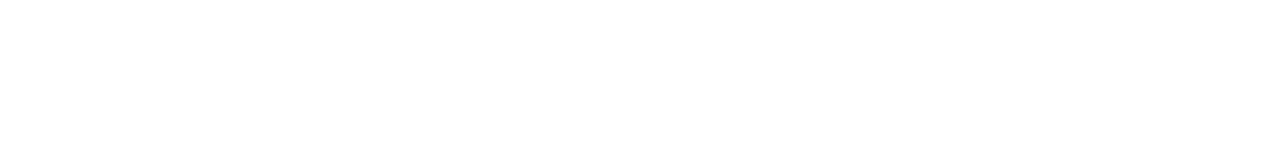
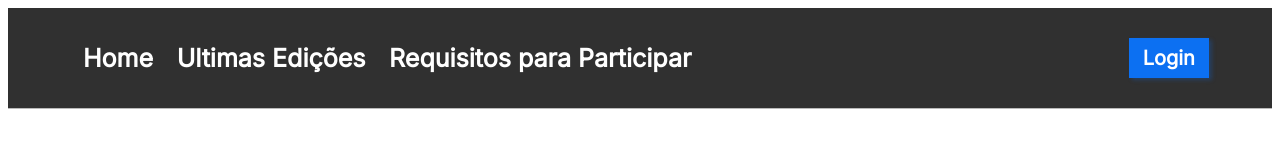
Before and after one commit to CAIOUHH/Bootcamp-DNC, a plain HTML site: page index.html in a window 1280 px wide. Drawn offline with Linux system fonts and the light colour scheme.

Commit message:
Criação Menu Estilo CSS

```diff
--- a/index.html
+++ b/index.html
@@ -4,8 +4,23 @@
     <meta charset="UTF-8">
     <meta name="viewport" content="width=device-width, initial-scale=1.0">
     <title>Bootcamp DNC</title>
+    <link rel="preconnect" href="https://fonts.googleapis.com">
+    <link rel="preconnect" href="https://fonts.gstatic.com" crossorigin>
+    <link href="https://fonts.googleapis.com/css2?family=Inter:wght@100;400&display=swap" rel="stylesheet">
+    <link rel="stylesheet" href="style.css">
 </head>
 <body>
+    <nav id="principal">
+        <div id="menu">
+            <a href="" class="">Home</a>
+            <a href="" class="" class="">Ultimas Edições</a>
+            <a href="" class="" class="">Requisitos para Participar</a>
+
+        </div>
+
+        <button type="submit">Login</button>
+    </nav>
+
 
 </body>
 </html>
--- /dev/null
+++ b/style.css
@@ -0,0 +1,54 @@
+#body{
+    margin: 0px;
+    padding: 0px;
+}
+
+#menu{
+    display: flex;
+    width: 50%;
+    justify-content: space-around;
+    align-items: center;
+    margin-left: 5%;
+}
+
+    #principal{
+        width: 100%;
+        height: 100px;
+        background: #303030;
+        display: flex;
+        justify-content: space-between;
+        align-items: center;
+        border-bottom: 1px solid #BABABA;
+
+    }
+
+    #principal button{
+        margin-right: 5%;
+        width: 80px;
+        height: 40px;
+        background: #0C70F2;
+        border: 0px;
+        color: #FFF;
+        font-family: Inter;
+        font-size: 20px;
+        font-style: normal;
+        font-weight: 600;
+        line-height: normal;
+        box-shadow: 3px 2px 4px 0px rgba(12, 112, 242, 0.25);
+        cursor: pointer;
+    }
+
+
+    #principal div a{
+        color: #FFF;
+        font-family: Inter;
+        font-size: 25px;
+        font-style: normal;
+        font-weight: 600;
+        line-height: normal;
+        text-decoration: none;
+    }
+
+    #principal div a:hover{
+        color: #CCCCCC;
+    }
```
